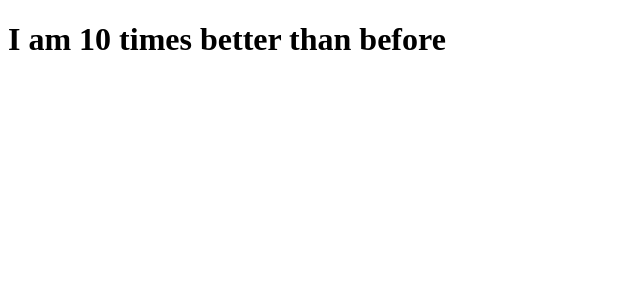
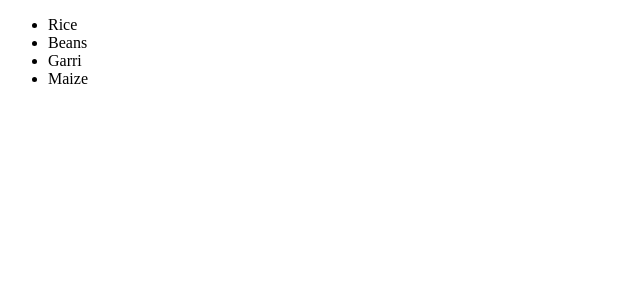
Before and after one commit to devjaiye/100daysofCode, a React (Create React App) app in the folder react-folder/: page / in a window 1280 px wide. Shown: the top 300 px of the page, without its empty margins (0-640 px from the left). Built offline with nearby package versions, Linux system fonts and the light colour scheme.

Commit message:
JSX example code added - day 11

```diff
--- a/react-folder/src/index.js
+++ b/react-folder/src/index.js
@@ -1,7 +1,13 @@
 import React from 'react'
 import ReactDOM from 'react-dom/client'
 
-//...the expression is wrapped in the curly braces { }
-const jsxWithExpression = <h1>I am {5 + 5} times better than before</h1>
-const root = ReactDOM.createRoot(document.getElementById('root'))
-root.render(jsxWithExpression)
+const myList = (
+    <ul>
+        <li>Rice</li>
+        <li>Beans</li>
+        <li>Garri</li>
+        <li>Maize</li>
+    </ul>
+)
+
+ReactDOM.createRoot(document.getElementById('root')).render(myList)
```
Also changed, not shown: react-folder/src/example_code/day-11/JSX meaning.txt, react-folder/src/example_code/day-11/jsx-expression.txt.
